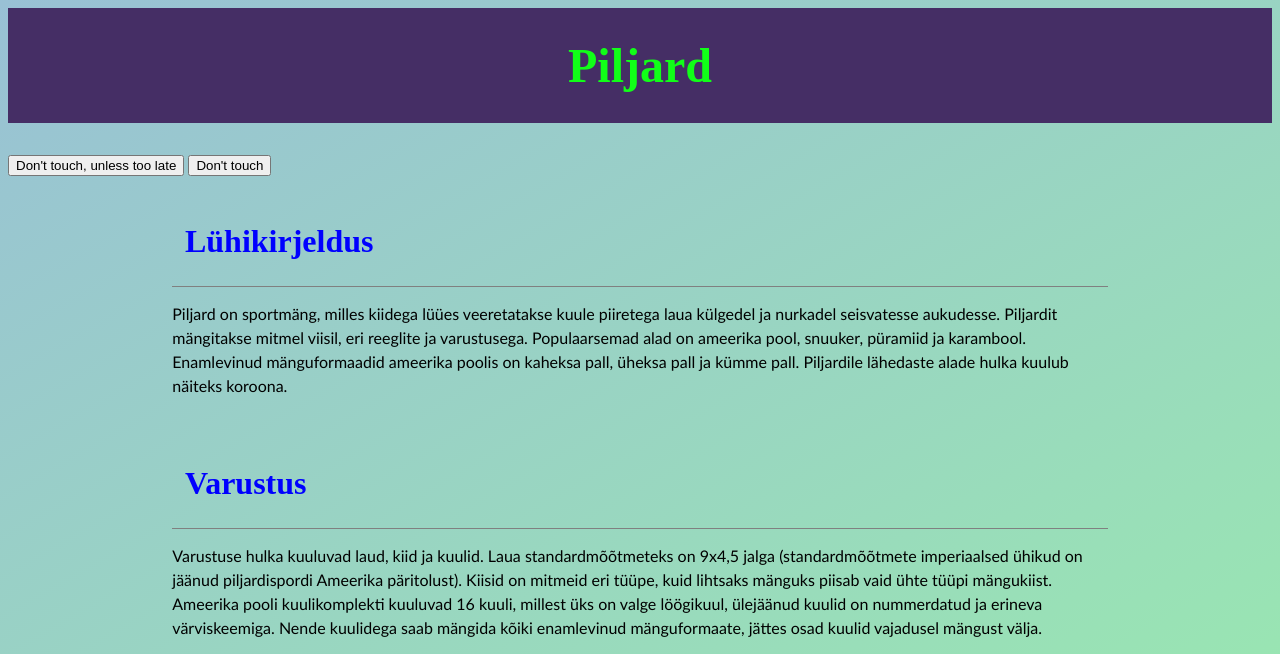
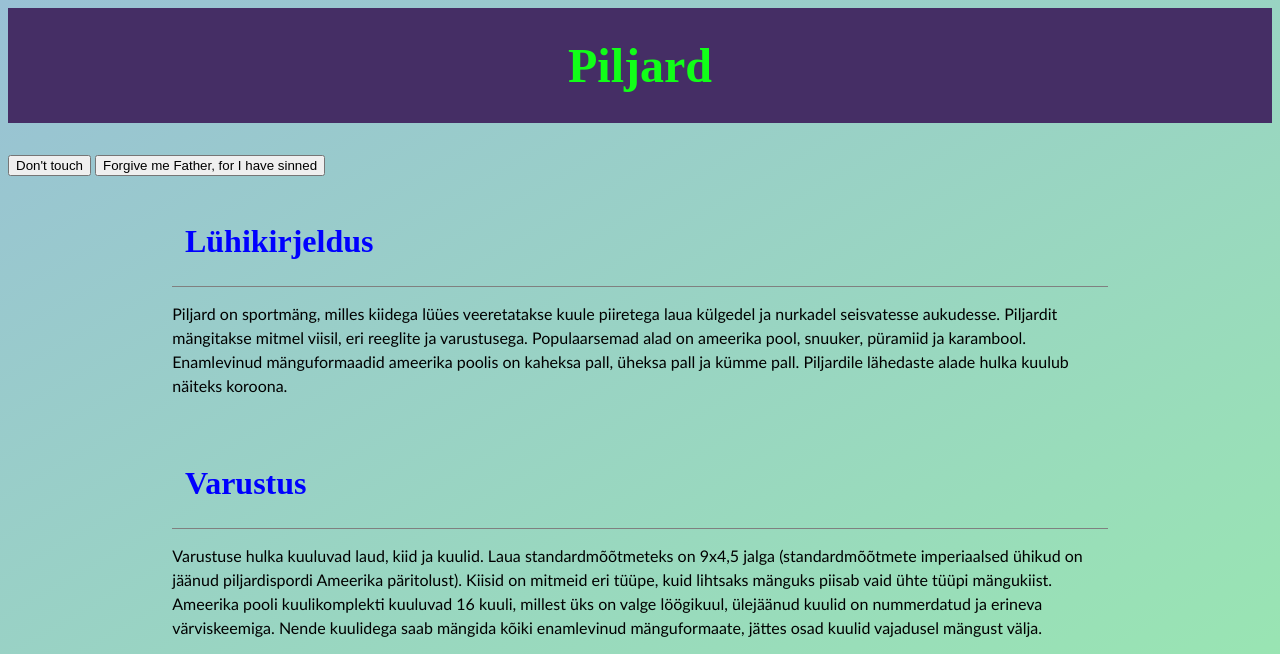
Before and after one commit to kjlellep/veebileht, a plain HTML site: page index.html in a window 1280 px wide. Shown: the top 654 px of the page. Drawn offline with Linux system fonts and the light colour scheme.

Commit message:
final touch

```diff
--- a/index.html
+++ b/index.html
@@ -9,8 +9,8 @@
 		<h1 id="next">
 			Piljard
 		</h1>
-		<button onclick="inter()">Don't touch, unless too late</button>
-		<button onclick="beck()">Don't touch</button>
+		<button onclick="inter()">Don't touch</button>
+		<button onclick="beck()">Forgive me Father, for I have sinned</button>
 		<div>
 			<h2>Lühikirjeldus</h2>
 
--- a/nxt.js
+++ b/nxt.js
@@ -1,12 +1,14 @@
 function inter() {
-    document.getElementById("trol").style.fontSize = "xx-large";
-    document.getElementById("trol2").style.fontSize = "xx-large";
-    document.getElementById("trol3").style.fontSize = "xx-large";
-    document.getElementById("next").style.fontSize = "xx-large";
-}
-function beck() {
     document.getElementById("trol").style.fontSize = "xx-small";
     document.getElementById("trol2").style.fontSize = "xx-small";
     document.getElementById("trol3").style.fontSize = "xx-small";
     document.getElementById("next").style.fontSize = "xx-small";
+    document.body.style.background = "black";
 }
+function beck() {
+    document.getElementById("trol").style.fontSize = "medium";
+    document.getElementById("trol2").style.fontSize = "medium";
+    document.getElementById("trol3").style.fontSize = "medium";
+    document.getElementById("next").style.fontSize = "xx-large";
+    document.body.style.background = "rgba(0,255,0,0.4)"
+}
```
